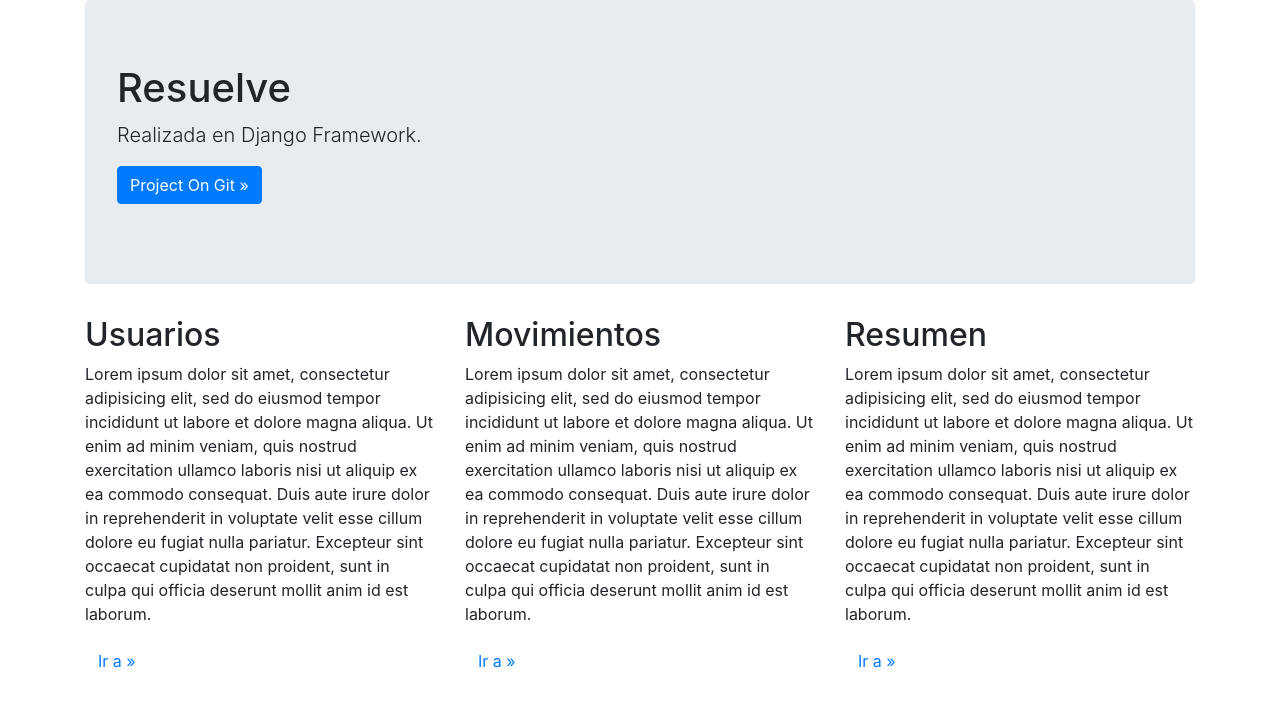
After one commit to OcampoPythonZen/resuelve, a Django app: template resuelve/templates/home.html in a window 1280 px wide. The commit adds this page. Shown: the top 707 px of the page. Run offline with Django 3.2, Linux system fonts and the light colour scheme; the template is opened without the code that fills it, so the values that code supplies are empty; some libraries are stand-ins or nearby versions.

Commit message:
Realizacion de la interfaz de los movimientos del cliente

```diff
--- /dev/null
+++ b/movements/urls.py
@@ -0,0 +1,6 @@
+from django.urls import path
+from . import views
+
+urlpatterns = [
+    path('',views.home,name='home'),
+]
--- /dev/null
+++ b/resuelve/templates/home.html
@@ -0,0 +1,58 @@
+<!DOCTYPE html>
+<html lang="en" dir="ltr">
+  <head>
+    <meta charset="utf-8">
+    <link href="https://stackpath.bootstrapcdn.com/bootstrap/4.1.3/css/bootstrap.min.css"
+    rel="stylesheet" integrity="sha384-MCw98/SFnGE8fJT3GXwEOngsV7Zt27NXFoaoApmYm81iuXoPkFOJwJ8ERdknLPMO"
+    crossorigin="anonymous">
+
+    <title>Home</title>
+  </head>
+  <body>
+      <div class="container">
+      <div class="jumbotron">
+      <h1>Resuelve</h1>
+      <p class="lead">Realizada en Django Framework.</p>
+      <p><a href="https://github.com/oocampoTVP/resuelve" class="btn btn-primary btn-large">Project On Git &raquo;</a></p>
+      </div>
+      <div class="row">
+          <div class="col-md-4">
+              <h2>Usuarios</h2>
+              <p>
+                  Lorem ipsum dolor sit amet, consectetur adipisicing elit, sed do eiusmod tempor
+                  incididunt ut labore et dolore magna aliqua. Ut enim ad minim veniam, quis nostrud
+                  exercitation ullamco laboris nisi ut aliquip ex ea commodo consequat. Duis aute irure dolor
+                  in reprehenderit in voluptate velit esse cillum dolore eu fugiat nulla pariatur.
+                  Excepteur sint occaecat cupidatat non proident,
+                  sunt in culpa qui officia deserunt mollit anim id est laborum.
+              </p>
+              <p><a class="btn btn-default" href="http://127.0.0.1:8000/users">Ir a &raquo;</a></p>
+          </div>
+          <div class="col-md-4">
+              <h2>Movimientos</h2>
+              <p>
+                Lorem ipsum dolor sit amet, consectetur adipisicing elit, sed do eiusmod tempor
+                incididunt ut labore et dolore magna aliqua. Ut enim ad minim veniam, quis nostrud
+                exercitation ullamco laboris nisi ut aliquip ex ea commodo consequat. Duis aute irure dolor
+                in reprehenderit in voluptate velit esse cillum dolore eu fugiat nulla pariatur.
+                Excepteur sint occaecat cupidatat non proident,
+                sunt in culpa qui officia deserunt mollit anim id est laborum.
+              </p>
+              <p><a class="btn btn-default" href="http://127.0.0.1:8000/movements">Ir a &raquo;</a></p>
+          </div>
+          <div class="col-md-4">
+              <h2>Resumen</h2>
+              <p>
+                Lorem ipsum dolor sit amet, consectetur adipisicing elit, sed do eiusmod tempor
+                incididunt ut labore et dolore magna aliqua. Ut enim ad minim veniam, quis nostrud
+                exercitation ullamco laboris nisi ut aliquip ex ea commodo consequat. Duis aute irure dolor
+                in reprehenderit in voluptate velit esse cillum dolore eu fugiat nulla pariatur.
+                Excepteur sint occaecat cupidatat non proident,
+                sunt in culpa qui officia deserunt mollit anim id est laborum.
+              </p>
+              <p><a class="btn btn-default" href="">Ir a &raquo;</a></p>
+          </div>
+      </div>
+    </div>
+  </body>
+</html>
--- a/resuelve/urls.py
+++ b/resuelve/urls.py
@@ -18,5 +18,6 @@ from django.urls import path, include
 
 urlpatterns = [
     path('admin/', admin.site.urls),
-    path('users/',include('users.urls'))
+    path('users/',include('users.urls')),
+    path('movements/',include('movements.urls'))
 ]
--- a/users/views.py
+++ b/users/views.py
@@ -1,6 +1,7 @@
 
 from django.shortcuts import render
 import requests
+import datetime
 
 def home(request):
     url = 'https://us-central1-prueba-resuelve.cloudfunctions.net/users/2017-01-01/2017-04-01'
@@ -26,5 +27,5 @@ def home(request):
     #         context[k]=v
             #print(k,':',v)
 
-    template_name = 'home.html'
+    template_name = 'home_users.html'
     return render(request, template_name, context)
```
Also changed, not shown: movements/templates/home_movements.html (renamed from users/templates/home.html, +10 -14 lines), movements/views.py (+25 -1 lines), users/templates/home_users.html (added, +57 -0 lines).
